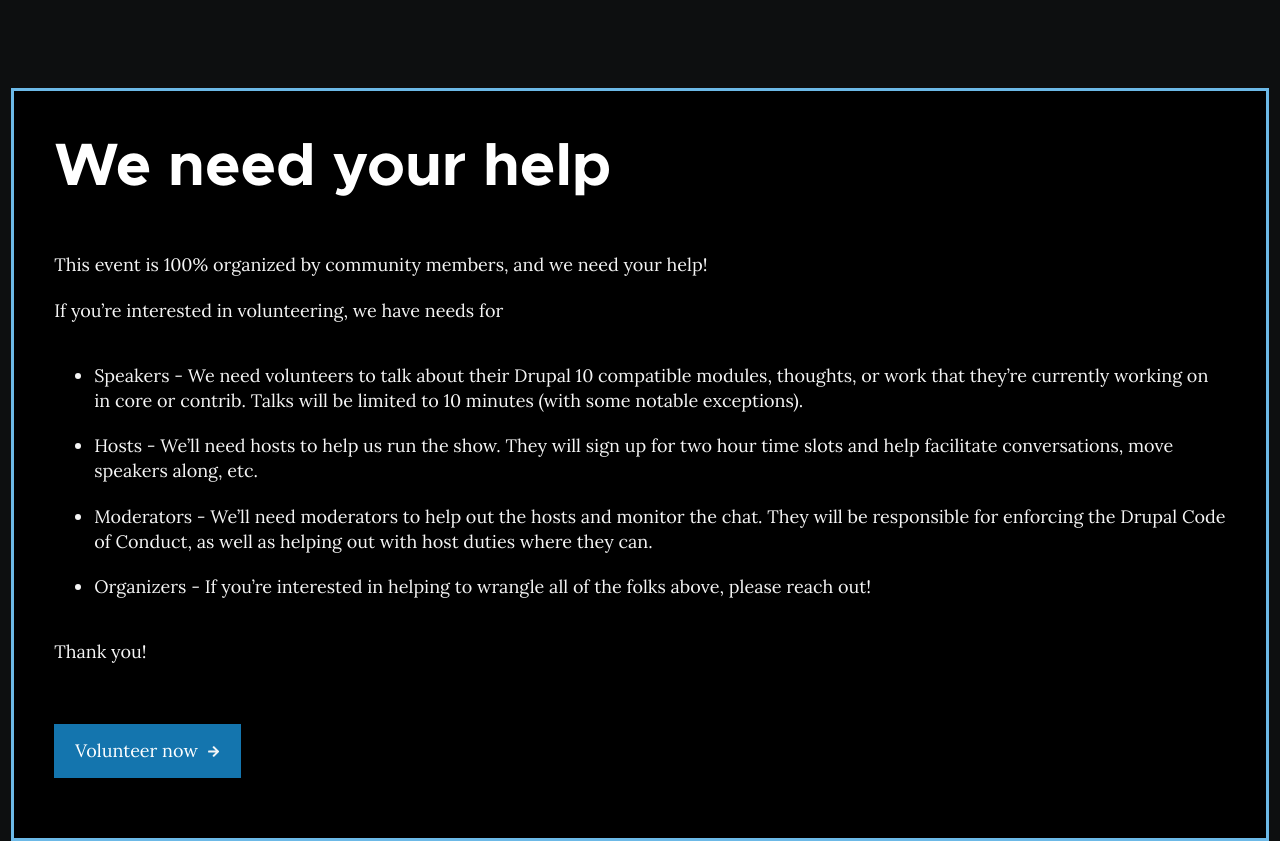
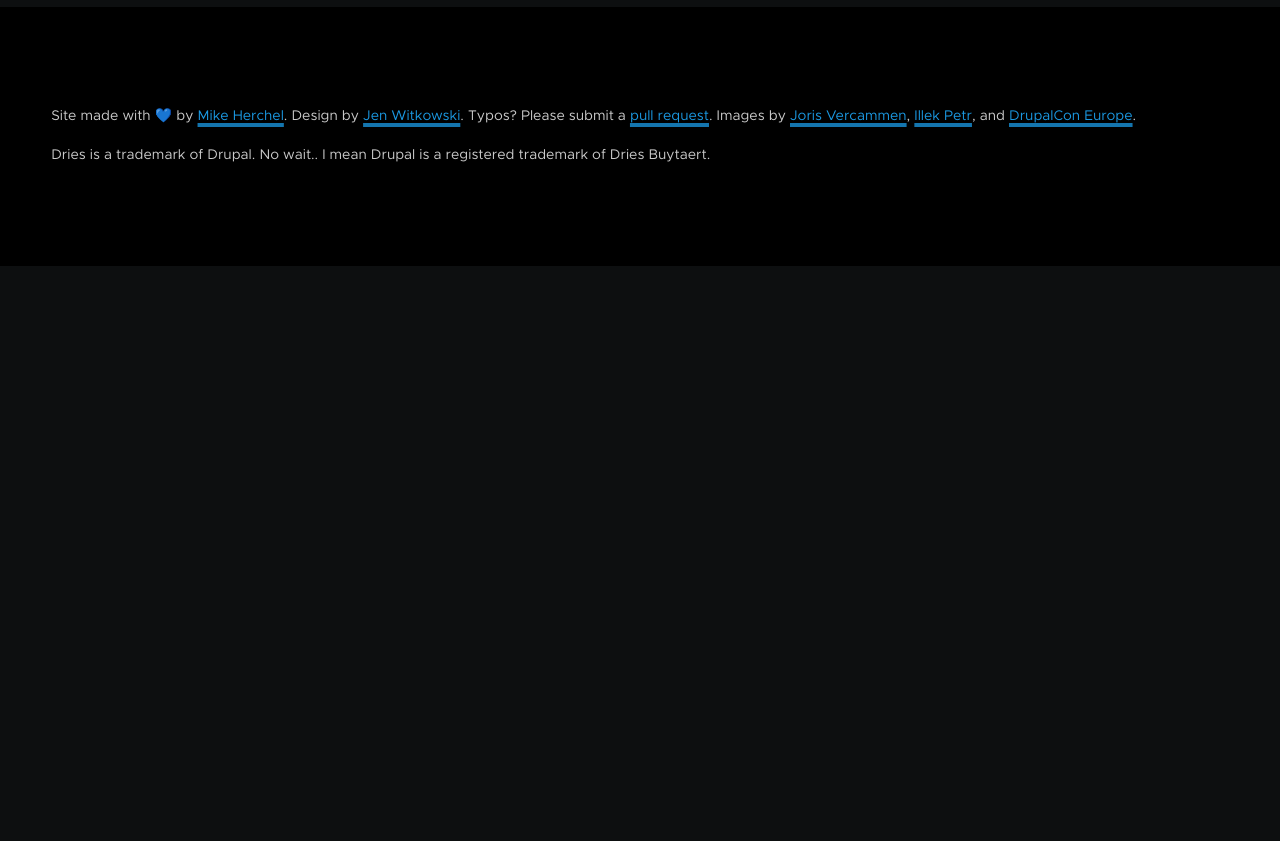
Before and after one commit to mherchel/drupal10party.com, a plain HTML site: page index.html in a window 1280 px wide. Shown: the part 6100-6941 px from the top of the page. After the commit the page ends 6366 px from the top, so only its background shows below. Drawn offline with Linux system fonts and the light colour scheme.

Commit message:
Remove help section

```diff
--- a/index.html
+++ b/index.html
@@ -329,25 +329,6 @@
     </div>
   </div>
 </section>
-<section aria-labelledby="help-heading" class="section-help">
-  <div class="container">
-    <div class="section-help__inner">
-      <h2 id="help-heading" class="help__title">We need your help</h2>
-      <div class="prose">
-        <p>This event is 100% organized by community members, and we need your help!</p>
-        <p>If you’re interested in volunteering, we have needs for</p>
-        <ul>
-          <li>Speakers - We need volunteers to talk about their Drupal 10 compatible modules, thoughts, or work that they’re currently working on in core or contrib. Talks will be limited to 10 minutes (with some notable exceptions).
-          <li>Hosts - We’ll need hosts to help us run the show. They will sign up for two hour time slots and help facilitate conversations, move speakers along, etc.
-          <li>Moderators - We’ll need moderators to help out the hosts and monitor the chat. They will be responsible for enforcing the Drupal Code of Conduct, as well as helping out with host duties where they can.
-          <li>Organizers - If you’re interested in helping to wrangle all of the folks above, please reach out!</li>
-        </ul>
-        <p>Thank you!</p>
-        <a target="_blank" href="https://forms.gle/bRgsunSBhEE9wwkBA" class="button">Volunteer now</a>
-      </div>
-    </div>
-  </div>
-</section>
 <footer class="section-footer">
   <div class="container">
     <p>Site made with 💙 by <a href="https://www.drupal.org/u/mherchel">Mike Herchel</a>. Design by <a href="https://www.drupal.org/u/jwitkowski79">Jen Witkowski</a>. Typos? Please submit a <a href="https://github.com/mherchel/drupal10party.com">pull request</a>. Images by <a href="https://www.flickr.com/photos/195339951@N02/">Joris Vercammen</a>, <a href="https://www.flickr.com/photos/illek/">Illek Petr</a>, and <a href="https://www.flickr.com/photos/196117872@N02/">DrupalCon Europe</a>. </p>
```
